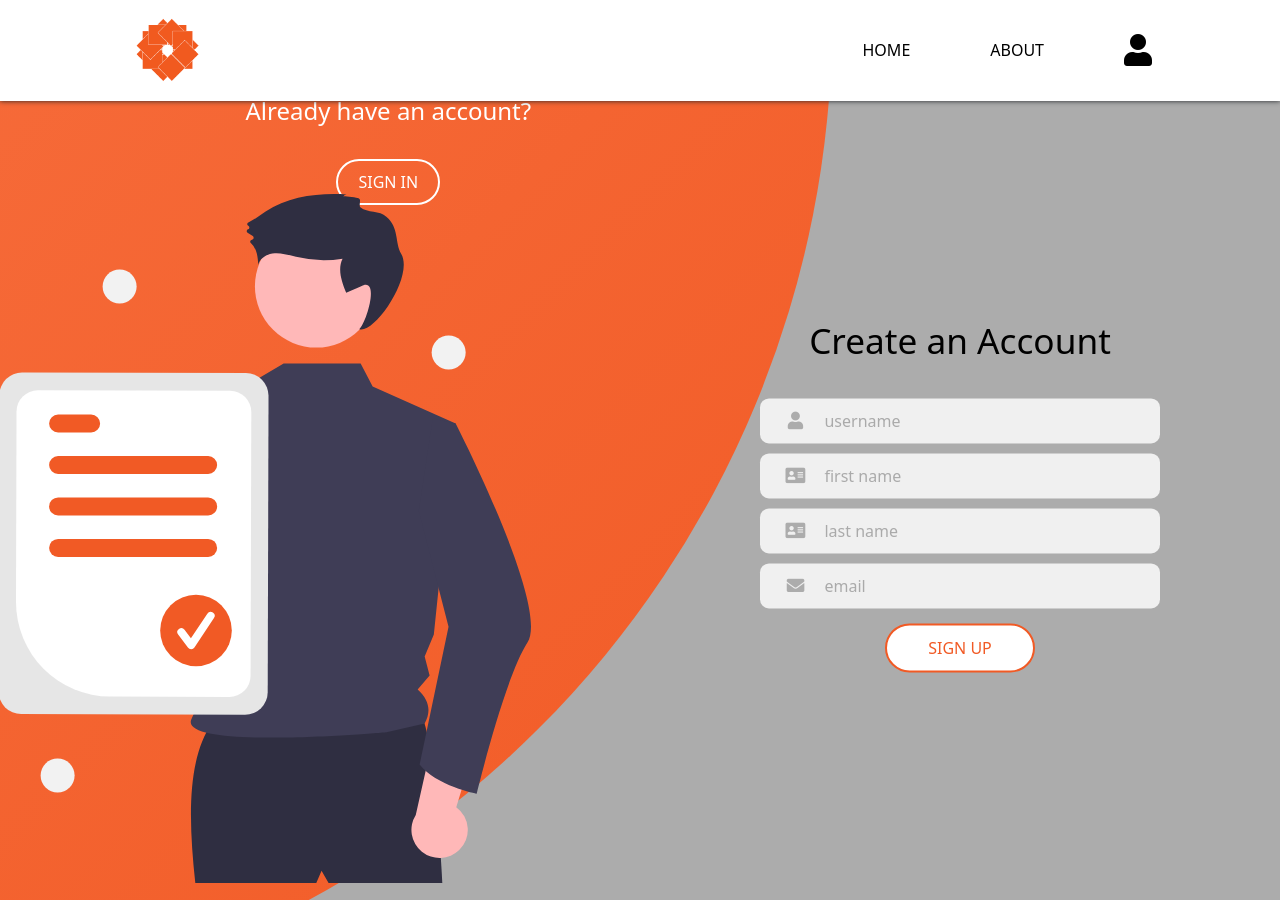
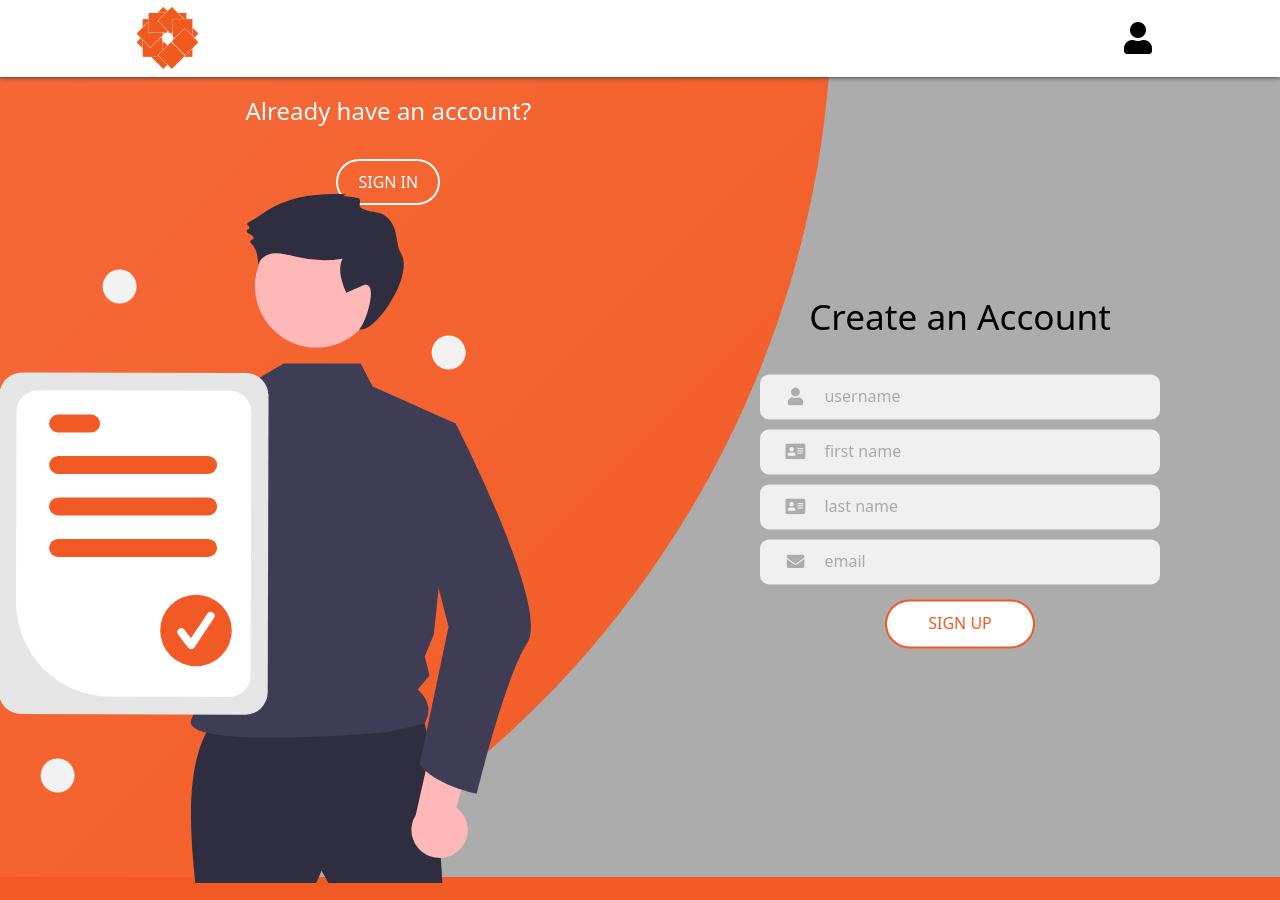
Before and after one commit to JamesMacklean/Upskill-PH, a Django app: page / in a window 1280 px wide. Shown: the top 900 px of the page. Run offline with Django 4.2, Linux system fonts and the light colour scheme; some libraries are stand-ins or nearby versions.

Commit message:
hidden home and about

```diff
--- a/templates/header.html
+++ b/templates/header.html
@@ -8,8 +8,8 @@
     <a href="#" class="logo"><img src="{% static 'images/logo.png' %}" alt=""></a>
 
     <nav class="navbar">
-       <a class="nav-bar-link" href="#">home</a>
-       <a class="nav-bar-link" href="#">about</a>
+       {% comment %} <a class="nav-bar-link" href="#">home</a>
+       <a class="nav-bar-link" href="#">about</a> {% endcomment %}
     </nav>
 {% if not request.session.user_token %}
     <div class="icons">
```
